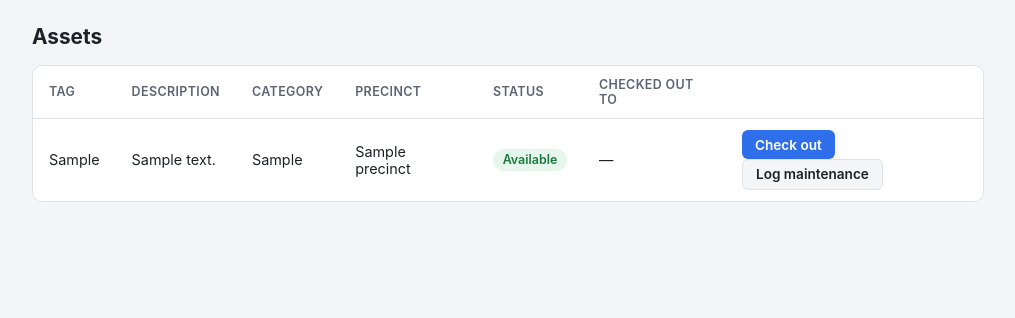
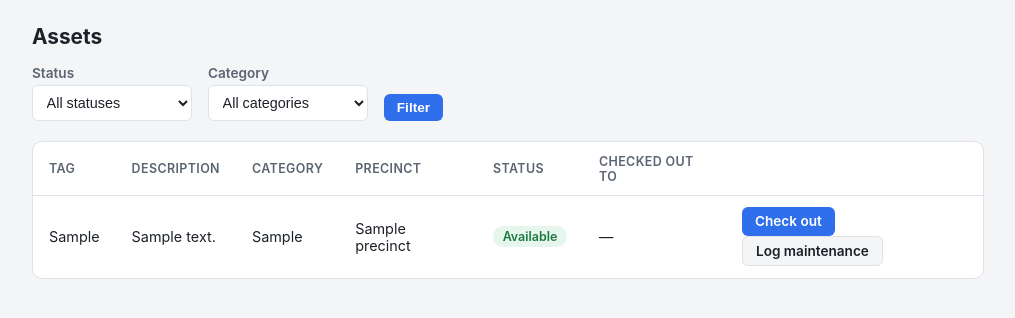
Before and after one commit to ceason5002/asset_tracker2, a Django app: page /assets/ in a window 1280 px wide. Shown: the part 60-378 px from the top of the page, without its empty margins (132-1147 px from the left). Run offline with Django 5.2, Linux system fonts and the light colour scheme; a user stored in the database is signed in; tables that the repository leaves empty hold one stand-in row (values such as "Sample post").

Commit message:
Add status/category filters and style admin nav/add/change links as buttons
Asset list now has a filter bar (status, category) backed by GET params.
Overrode admin/base_site.html to turn the header's View site/Change
password/Log out links and the app-index Add/Change links into proper
bordered buttons using Django's own theme CSS variables, so it still
respects the built-in admin dark mode toggle.

```diff
--- a/assets/templates/assets/asset_list.html
+++ b/assets/templates/assets/asset_list.html
@@ -4,6 +4,30 @@
 
 {% block content %}
 <h1>Assets</h1>
+<form method="get" class="filter-bar">
+  <div class="field">
+    <label for="status">Status</label>
+    <select name="status" id="status" onchange="this.form.submit()">
+      <option value="">All statuses</option>
+      {% for choice in status_choices %}
+        <option value="{{ choice }}" {% if choice == status_filter %}selected{% endif %}>{{ choice }}</option>
+      {% endfor %}
+    </select>
+  </div>
+  <div class="field">
+    <label for="category">Category</label>
+    <select name="category" id="category" onchange="this.form.submit()">
+      <option value="">All categories</option>
+      {% for cat in categories %}
+        <option value="{{ cat }}" {% if cat == category_filter %}selected{% endif %}>{{ cat }}</option>
+      {% endfor %}
+    </select>
+  </div>
+  <button class="btn btn-primary" type="submit">Filter</button>
+  {% if status_filter or category_filter %}
+    <a class="btn btn-secondary" href="{% url 'assets:asset_list' %}">Clear</a>
+  {% endif %}
+</form>
 <div class="card">
   <table>
     <thead>
--- a/assets/templates/assets/base.html
+++ b/assets/templates/assets/base.html
@@ -204,6 +204,18 @@
   }
 
   .field { margin-bottom: 1rem; }
+
+  .filter-bar {
+    display: flex;
+    align-items: flex-end;
+    gap: 1rem;
+    flex-wrap: wrap;
+    margin-bottom: 1.25rem;
+  }
+  .filter-bar .field {
+    margin-bottom: 0;
+    min-width: 160px;
+  }
 </style>
 </head>
 <body>
--- a/assets/views.py
+++ b/assets/views.py
@@ -5,18 +5,29 @@ from django.utils import timezone
 
 from .models import Asset, Checkout, MaintenanceLog, Officer
 
+STATUS_CHOICES = ['Available', 'Checked Out', 'Maintenance', 'Retired']
+
 
 @login_required
 def asset_list(request):
     assets = Asset.objects.select_related('precinct').order_by('asset_tag')
 
-    status = request.GET.get('status')
+    status = request.GET.get('status', '')
+    category = request.GET.get('category', '')
+
     if status:
         assets = assets.filter(status=status)
+    if category:
+        assets = assets.filter(category=category)
+
+    categories = Asset.objects.order_by('category').values_list('category', flat=True).distinct()
 
     return render(request, 'assets/asset_list.html', {
         'assets': assets,
-        'status_filter': status or '',
+        'status_filter': status,
+        'category_filter': category,
+        'status_choices': STATUS_CHOICES,
+        'categories': categories,
     })
 
 
```
Also changed, not shown: assets/templates/admin/base_site.html (added, +67 -0 lines), CHANGELOG.md.
